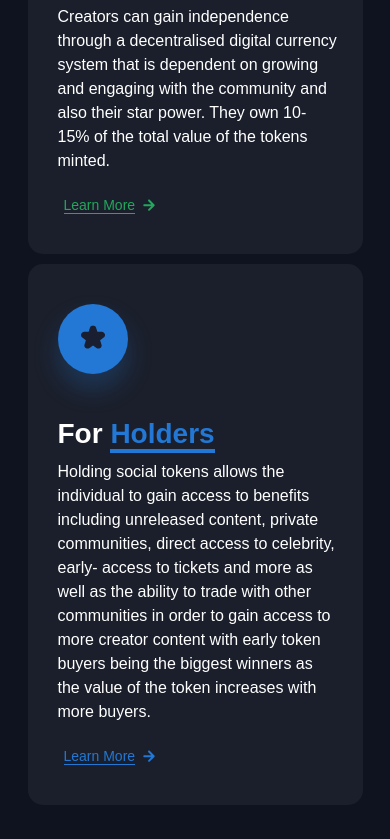
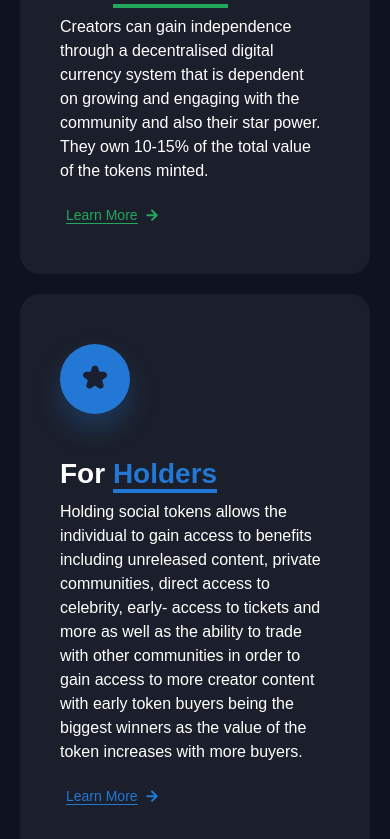
Before and after one commit to KlapijcukDima/Tokners, a React (Create React App) app: page / in a window 390 px wide. Shown: the part 1246-2085 px from the top of the page. Built offline with nearby package versions, Linux system fonts and the light colour scheme; a web font is replaced by a local one.

Commit message:
Added addaptive for tablet and laptop, also change padding for section

```diff
--- a/src/components/Main-Page/Info/Info.jsx
+++ b/src/components/Main-Page/Info/Info.jsx
@@ -26,7 +26,17 @@ export const Info = ({ info }) => {
             ) : null}
 
             <h1 className={scss.info__header}>
-              For <span className={scss.info__header__color}>{itemFor}</span>
+              For{' '}
+              <span>
+                <a
+                  className={scss.info__header__color}
+                  href="/"
+                  target="_blank"
+                  rel="noreferrer noopener"
+                >
+                  {itemFor}
+                </a>
+              </span>
             </h1>
             <p className={scss.info__paragraph}>{itemInfo}</p>
 
--- a/src/components/Main-Page/Info/Info.module.scss
+++ b/src/components/Main-Page/Info/Info.module.scss
@@ -1,46 +1,76 @@
 @import '../../../assets/style/_colors.scss';
 @import '../../../assets/style/container.scss';
+@import '../../../assets/style/mixin.scss';
 
 .info {
+  //========================================================//
+  //     Info-Section                                       //
+  //========================================================//
   padding-bottom: 60px;
-  @media screen and (min-width: 1920px) {
-    padding-bottom: 175px;
+  @include for-size(phone) {
+    padding-bottom: 60px;
   }
-  &__container {
-    @media screen and (max-width: 1919.98px) {
-      max-width: 335px;
+  @include for-size(tablet) {
+    padding-bottom: 140px;
+  }
+  @include for-size(laptop) {
+    padding-bottom: 220px;
   }
 
-    @media screen and (min-width: 1920px) {
+  &__container {
+    @include for-size(laptop) {
       display: flex;
       justify-content: center;
       gap: 20px;
     }
   }
 
+  //========================================================//
+  //     Contents                                           //
+  //========================================================//
   &__contents {
     background-color: rgba($color: #ffffff, $alpha: 0.05);
+    @include for-size(phone) {
       border-radius: 15px;
-    max-width: 637px;
-
       padding-top: 30px;
       padding-bottom: 40px;
       padding-right: 25px;
       padding-left: 30px;
-
       margin-bottom: 10px;
-
       &:last-child {
         margin-bottom: 0;
       }
-    @media screen and (min-width: 1920px) {
+    }
+    @include for-size(tablet) {
+      border-radius: 20px;
+      padding-top: 40px;
+      padding-bottom: 50px;
+      padding-right: 45px;
+      padding-left: 40px;
+      margin-bottom: 20px;
+      &:last-child {
+        margin-bottom: 0;
+      }
+    }
+    @include for-size(laptop) {
+      max-width: 490px;
       border-radius: 25px;
-
+      padding-top: 50px;
+      padding-bottom: 45px;
+      padding-right: 60px;
+      padding-left: 60px;
+      margin-bottom: 0;
+      &:nth-child(2) {
+        position: relative;
+        transform: translateY(25%);
+      }
+    }
+    @include for-size(desktop) {
+      max-width: 777px;
       padding-top: 60px;
       padding-bottom: 55px;
       padding-right: 70px;
       padding-left: 70px;
-
       &:nth-child(2) {
         position: relative;
         transform: translateY(25%);
@@ -48,6 +78,9 @@
     }
   }
 
+  //========================================================//
+  //     Svg, Vector, Text                                  //
+  //========================================================//
   &__svg {
     margin-left: -25px;
     position: relative;
@@ -74,7 +107,7 @@
     font-weight: 700px;
     margin-bottom: 10px;
 
-    @media screen and (min-width: 1920px) {
+    @include for-size(desktop) {
       font-size: 36px;
       margin-bottom: 20px;
     }
@@ -96,15 +129,18 @@
     line-height: calc(24 / 16);
     margin-bottom: 20px;
 
-    @media screen and (min-width: 1920px) {
+    @include for-size(desktop) {
     }
   }
+
+  //========================================================//
+  //     Buttons                                            //
+  //========================================================//
 
   &__button {
     font-size: 14px;
     border: none;
     background: transparent;
-    cursor: pointer;
     color: $green-color;
     &__underline {
       border-bottom: 1px solid $green-color;
--- a/src/index.scss
+++ b/src/index.scss
@@ -19,6 +19,13 @@ code {
   font-family:'Century Gothic', sans-serif;
 }
 
+a {
+  text-decoration: none;
+}
+
+button {
+  cursor: pointer;
+}
 
 h1,
 h2,
```
Lines whose indentation alone changed are shown as unchanged.
